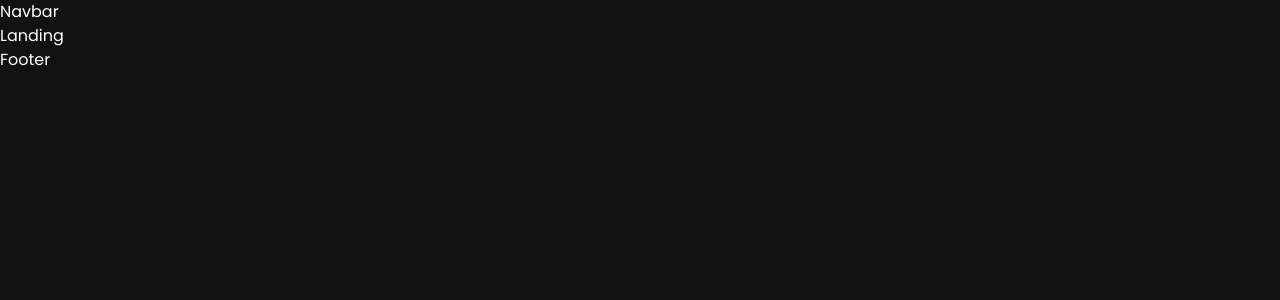
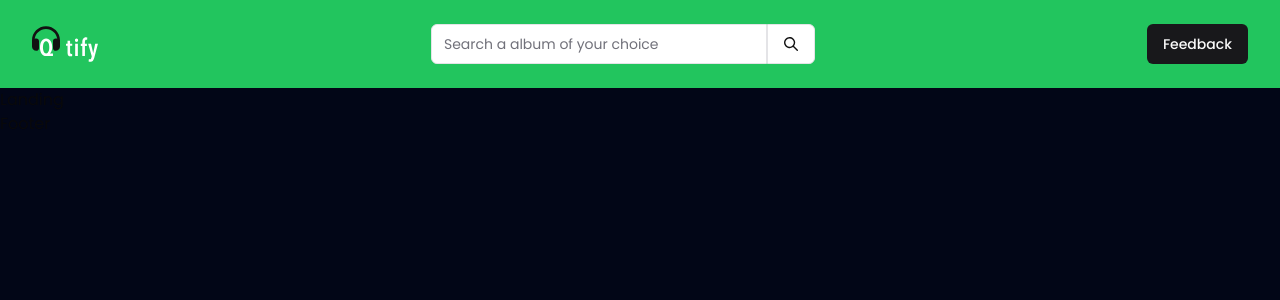
Before and after one commit to AbhilashMadi/Spotify-Clone, a React (Vite) app in the folder frontend/: page / in a window 1280 px wide. Shown: the top 300 px of the page. Built offline with nearby package versions, Linux system fonts and the light colour scheme.

Commit message:
navbar done

```diff
--- /dev/null
+++ b/frontend/src/assets/assets.ts
@@ -0,0 +1,2 @@
+export { default as logo } from './logo.svg';
+export { default as searchIcon } from './searchIcon.svg';
--- a/frontend/src/components/common/Navbar.tsx
+++ b/frontend/src/components/common/Navbar.tsx
@@ -1,8 +1,29 @@
 import { FC } from 'react';
+import { logo, searchIcon } from '@assets';
+import { Button } from '@ui/button';
+import { Input } from '@ui/input';
+import { btnLabel, placeholder } from '@labels';
 
 const Navbar: FC = () => {
   return (
-    <div>Navbar</div>
+    <header className='bg-green-500 flex justify-between py-6 px-2 md:px-8 space-x-2'>
+      <img src={logo} alt='Qtify Logo' className=''/>
+      <div className='flex w-full max-w-sm items-center justify-center'>
+        <Input type='text'
+          placeholder={placeholder.searchASong}
+          className='rounded-e-none md:w-full' />
+        <Button type='submit'
+          className='rounded-s-none'
+          variant='outline'>
+          <img src={searchIcon} alt='search icon' className='h-4 w-4' />
+        </Button>
+      </div>
+      <div>
+        <Button>
+          {btnLabel.feedback}
+        </Button>
+      </div>
+    </header>
   )
 }
 
--- /dev/null
+++ b/frontend/src/components/ui/input.tsx
@@ -0,0 +1,25 @@
+import * as React from "react"
+
+import { cn } from "@/lib/utils"
+
+export interface InputProps
+  extends React.InputHTMLAttributes<HTMLInputElement> {}
+
+const Input = React.forwardRef<HTMLInputElement, InputProps>(
+  ({ className, type, ...props }, ref) => {
+    return (
+      <input
+        type={type}
+        className={cn(
+          "flex h-10 w-full rounded-md border border-input bg-background px-3 py-2 text-sm ring-offset-background file:border-0 file:bg-transparent file:text-sm file:font-medium placeholder:text-muted-foreground focus-visible:outline-none focus-visible:ring-2 focus-visible:ring-ring focus-visible:ring-offset-2 disabled:cursor-not-allowed disabled:opacity-50",
+          className
+        )}
+        ref={ref}
+        {...props}
+      />
+    )
+  }
+)
+Input.displayName = "Input"
+
+export { Input }
--- /dev/null
+++ b/frontend/src/constants/labels.ts
@@ -0,0 +1,8 @@
+
+export const btnLabel = {
+  feedback: 'Feedback',
+}
+
+export const placeholder = {
+  searchASong: 'Search a album of your choice',
+}
--- a/frontend/src/css/index.css
+++ b/frontend/src/css/index.css
@@ -12,13 +12,13 @@
 
 @layer base {
   :root {
-    /* --background: 0 0% 100%; */
-    --background: 0 0% 7%;
-    /* --foreground: 240 10% 3.9%; */
-    --foreground: 0 0% 100%;
+    --background: 0 0% 100%;
+    /* --background: 0 0% 7%; */
+    --foreground: 240 10% 3.9%;
+    /* --foreground: 0 0% 100%; */
 
-    /* --card: 0 0% 100%; */
-    --card: 129 59% 50%;
+    --card: 0 0% 100%;
+    /* --card: 129 59% 50%; */
     --card-foreground: 240 10% 3.9%;
 
     --popover: 0 0% 100%;
@@ -44,6 +44,8 @@
     --ring: 240 10% 3.9%;
 
     --radius: 0.5rem;
+
+    --bg-card: 129 59% 50%;
   }
 
   .dark {
--- a/frontend/src/css/reset.css
+++ b/frontend/src/css/reset.css
@@ -1,5 +1,5 @@
 #root {
   min-height: 100vh;
   width: 100%;
-  background: var(hsl(--background));
+  @apply bg-slate-950;
 }
--- a/frontend/tsconfig.json
+++ b/frontend/tsconfig.json
@@ -40,6 +40,12 @@
       ],
       "@routes": [
         "./src/routes/routes.ts",
+      ],
+      "@assets": [
+        "./src/assets/assets.ts",
+      ],
+      "@labels": [
+        "./src/constants/labels.ts",
       ]
     },
   },
--- a/frontend/vite.config.ts
+++ b/frontend/vite.config.ts
@@ -11,7 +11,9 @@
       "@sections": path.resolve(__dirname, "./src/components/sections/index.ts"),
       "@atoms": path.resolve(__dirname, "./src/components/atoms/index.ts"),
       "@common": path.resolve(__dirname, "./src/components/common/index.ts"),
-      "@routes": path.resolve(__dirname,"./src/routes/routes.ts"),
+      "@routes": path.resolve(__dirname, "./src/routes/routes.ts"),
+      "@assets": path.resolve(__dirname, "./src/assets/assets.ts"),
+      "@labels": path.resolve(__dirname, "./src/constants/labels.ts"),
     },
   },
 })
```
Also changed, not shown: frontend/src/assets/logo.svg (added), frontend/src/assets/searchIcon.svg (added).
